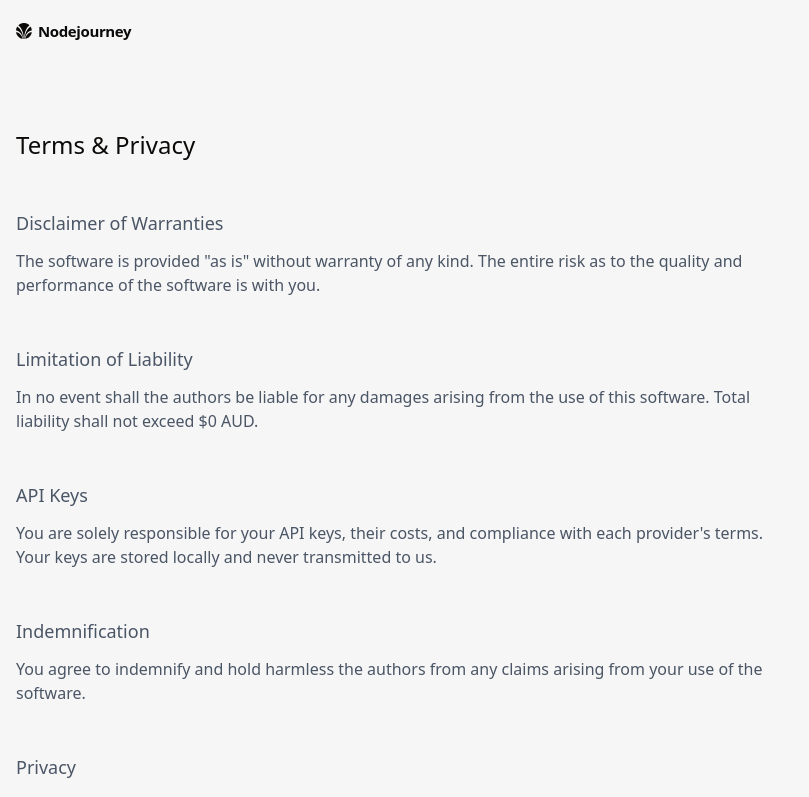
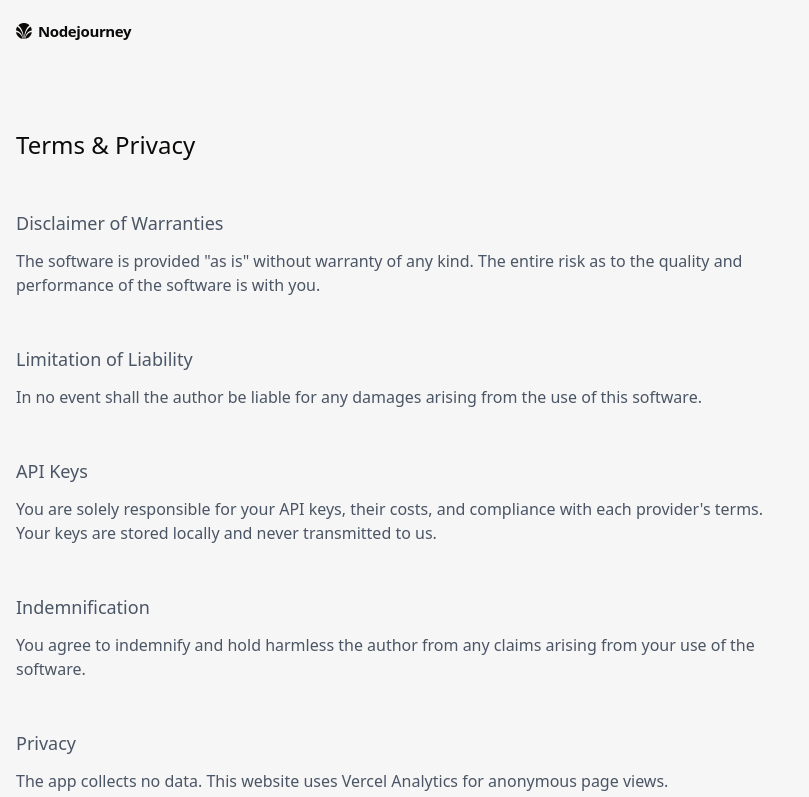
Before and after one commit to htjun/nodejourney-web, a Next.js app: page /terms in a window 1280 px wide. Shown: the top 797 px of the page, without its empty margins (0-809 px from the left). Built offline with nearby package versions, Linux system fonts and the light colour scheme.

Commit message:
Simplify liability wording and use singular author in terms

```diff
--- a/app/terms/page.tsx
+++ b/app/terms/page.tsx
@@ -16,7 +16,7 @@ const TERMS = [
   {
     title: 'Limitation of Liability',
     content:
-      'In no event shall the authors be liable for any damages arising from the use of this software. Total liability shall not exceed $0 AUD.',
+      'In no event shall the author be liable for any damages arising from the use of this software.',
   },
   {
     title: 'API Keys',
@@ -26,7 +26,7 @@ const TERMS = [
   {
     title: 'Indemnification',
     content:
-      'You agree to indemnify and hold harmless the authors from any claims arising from your use of the software.',
+      'You agree to indemnify and hold harmless the author from any claims arising from your use of the software.',
   },
   {
     title: 'Privacy',
```
